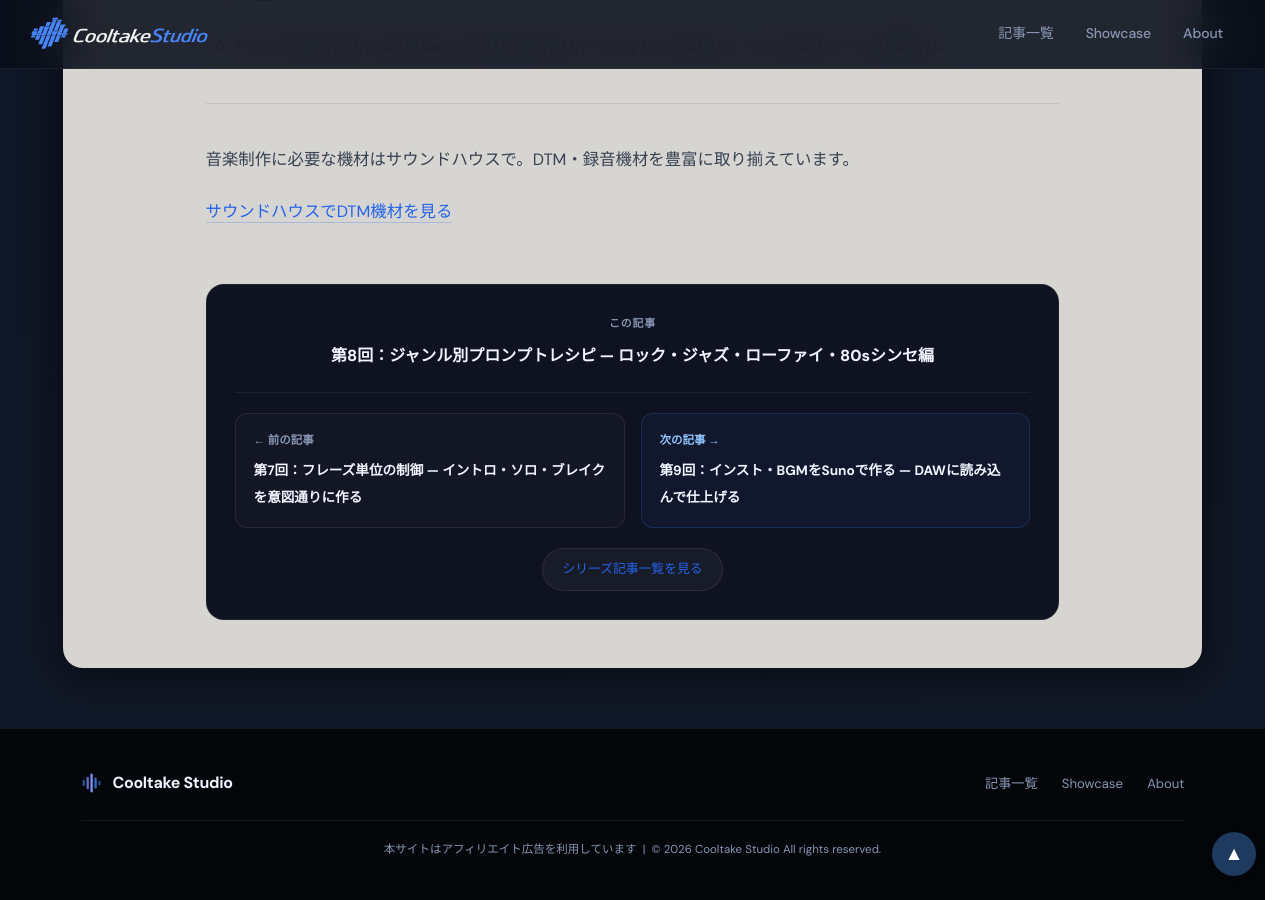
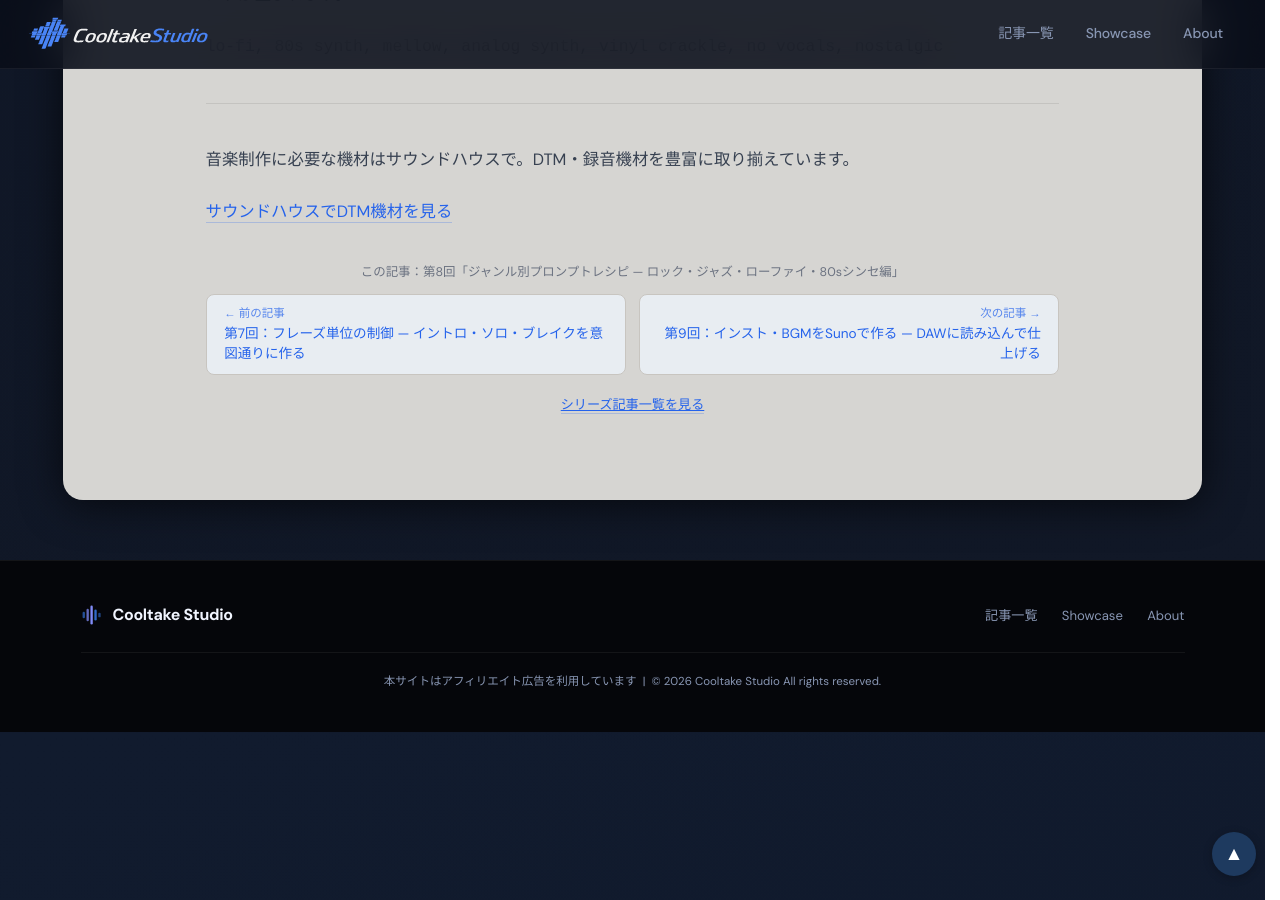
Before and after one commit to cooltake/cooltake-staging, a Jekyll site: the page built from _posts/2026-06-23-suno-guide-08.md, in a window 1280 px wide and 900 px high, scrolled down 7251 px. Built offline with Jekyll 4.4.1, drawn with Linux system fonts in a browser that asks for light colours; some web fonts are replaced; some of the changed lines change nothing that is shown.

Commit message:
style: Sunoガイド前後ナビを日本音楽史シリーズと同系統の配色に統一

```diff
--- a/_posts/2026-06-23-suno-guide-08.md
+++ b/_posts/2026-06-23-suno-guide-08.md
@@ -248,22 +248,17 @@
 <a href="https://h.accesstrade.net/sp/cc?rk=01001xqc00os63&url=https%3A%2F%2Fwww.soundhouse.co.jp%2Fsearch%2Findex%2F%3Fcategory%3D%26search_all%3DDTM" rel="nofollow" referrerpolicy="no-referrer-when-downgrade">サウンドハウスでDTM機材を見る</a>
 </div>
 
-<div style="margin:56px 0 0;padding:28px;background:#0f1220;border:1px solid rgba(255,255,255,0.06);border-radius:18px;">
-  <div style="text-align:center;padding-bottom:20px;margin-bottom:20px;border-bottom:1px solid rgba(255,255,255,0.06);">
-    <span style="display:block;font-size:.68rem;font-weight:700;letter-spacing:.08em;text-transform:uppercase;color:#8896b3;margin-bottom:6px;">この記事</span>
-    <span style="display:block;font-size:1rem;font-weight:800;color:#f1f5ff;">第8回：ジャンル別プロンプトレシピ — ロック・ジャズ・ローファイ・80sシンセ編</span>
-  </div>
-  <div style="display:grid;grid-template-columns:1fr 1fr;gap:16px;">
-    <a href="/production/suno-guide-07/" style="display:block;padding:16px 18px;border-radius:12px;border:1px solid rgba(255,255,255,0.08);background:rgba(255,255,255,0.02);text-decoration:none;">
-      <span style="display:block;font-size:.72rem;font-weight:700;color:#8896b3;margin-bottom:6px;">&#8592; 前の記事</span>
-      <span style="display:block;font-size:.85rem;color:#f1f5ff;font-weight:600;">第7回：フレーズ単位の制御 — イントロ・ソロ・ブレイクを意図通りに作る</span>
+<div style="margin:2rem 0;">
+  <p style="text-align:center;font-size:.78rem;color:#6b7280;margin-bottom:.6rem;">この記事：第8回「ジャンル別プロンプトレシピ — ロック・ジャズ・ローファイ・80sシンセ編」</p>
+  <div style="display:flex;flex-wrap:wrap;gap:.8rem;">
+    <a href="/production/suno-guide-07/" style="flex:1;min-width:200px;display:block;padding:.6rem 1.1rem;background:#e8edf2;border:1px solid #c8c5c0;border-radius:8px;color:#1e3a5f;text-decoration:none;font-size:.85rem;line-height:1.5;">
+      <span style="display:block;font-size:.72rem;opacity:.75;margin-bottom:2px;">← 前の記事</span>
+      <span>第7回：フレーズ単位の制御 — イントロ・ソロ・ブレイクを意図通りに作る</span>
     </a>
-    <a href="/production/suno-guide-09/" style="display:block;padding:16px 18px;border-radius:12px;border:1px solid rgba(59,130,246,.2);background:rgba(59,130,246,.06);text-decoration:none;">
-      <span style="display:block;font-size:.72rem;font-weight:700;color:#93c5fd;margin-bottom:6px;">次の記事 &#8594;</span>
-      <span style="display:block;font-size:.85rem;color:#f1f5ff;font-weight:600;">第9回：インスト・BGMをSunoで作る — DAWに読み込んで仕上げる</span>
+    <a href="/production/suno-guide-09/" style="flex:1;min-width:200px;text-align:right;display:block;padding:.6rem 1.1rem;background:#e8edf2;border:1px solid #c8c5c0;border-radius:8px;color:#1e3a5f;text-decoration:none;font-size:.85rem;line-height:1.5;">
+      <span style="display:block;font-size:.72rem;opacity:.75;margin-bottom:2px;">次の記事 →</span>
+      <span>第9回：インスト・BGMをSunoで作る — DAWに読み込んで仕上げる</span>
     </a>
   </div>
-  <div style="text-align:center;margin-top:20px;">
-    <a href="/series-list.html?series=suno-guide" style="display:inline-block;padding:.5rem 1.2rem;background:rgba(255,255,255,0.04);border:1px solid rgba(255,255,255,0.08);border-radius:9999px;color:#8896b3;text-decoration:none;font-size:.8rem;">シリーズ記事一覧を見る</a>
-  </div>
+  <p style="text-align:center;margin-top:.8rem;"><a href="/series-list.html?series=suno-guide" style="color:#1e3a5f;font-size:.82rem;text-decoration:underline;">シリーズ記事一覧を見る</a></p>
 </div>
```
